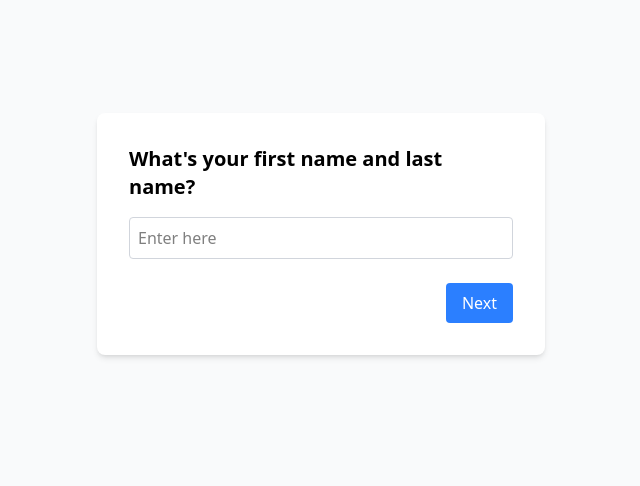
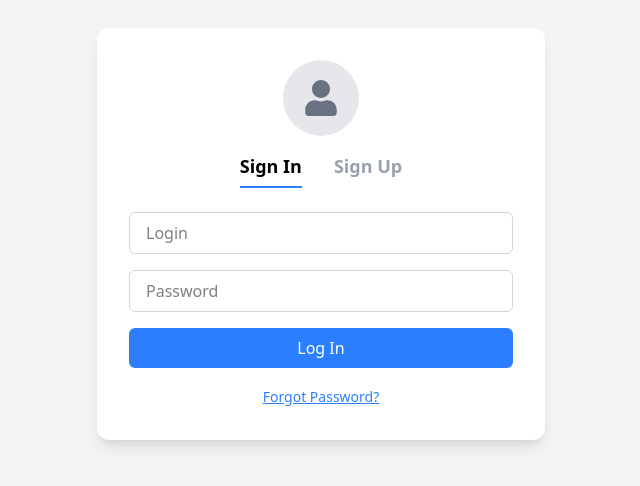
Before and after one commit to agc6/plan.it, a React (Vite) app in the folder client/: page /get-started in a window 1280 px wide. Shown: the part 166-652 px from the top of the page, without its empty margins (319-959 px from the left). Built offline with nearby package versions, Linux system fonts and the light colour scheme.

Commit message:
fixed the GetStarted to Login or Sign up

```diff
--- a/client/src/components/GetStarted.jsx
+++ b/client/src/components/GetStarted.jsx
@@ -1,85 +1,191 @@
-// I wan tto chnage this somewhere else I dont want this to be the main get strated
-//Goal is to a have a nice Loig in or sign up
-//if sign up then itll be the code similar to this under here
+//my idea of the Get started unless ot be moved elsewhere
 import { useState } from 'react';
-import { motion, AnimatePresence } from 'framer-motion';
-import { FaArrowLeft } from 'react-icons/fa';
+import { motion, AnimatePresence } from 'framer-motion'; // For adding animations to components
+import { FaUser } from 'react-icons/fa'; // Icon for user; can be replaced with an image if desired
 
-const steps = [
-  { id: 1, question: "What's your first name and last name?", field: "name" },
-  { id: 2, question: "What's your phone number?", field: "phone" },
-  { id: 3, question: "What are you using this for? (School, work, teacher, etc.)", field: "usage" },
-];
+// The GetStarted component renders a user authentication form that allows users to either sign in or sign up.
+const GetStarted = () => {
+  // State to manage which tab is active ("signin" or "signup")
+  const [activeTab, setActiveTab] = useState("signin");
 
-const GetStarted = () => {
-  const [step, setStep] = useState(0);
-  const [formData, setFormData] = useState({
-    name: '',
-    phone: '',
-    usage: '',
-  });
+  // State to store input values for the sign-in form
+  const [signinData, setSigninData] = useState({ login: "", password: "" });
+  // State to store input values for the sign-up form
+  const [signupData, setSignupData] = useState({ fullname: "", email: "", password: "" });
 
-  const handleNext = () => {
-    if (step < steps.length - 1) {
-      setStep(prev => prev + 1);
-    } else {
-      // Final submission logic here (e.g., API call)
-      console.log("Form submitted:", formData);
-    }
+  // Handler for updating sign-in input fields (controlled input)
+  const handleSigninChange = (e) =>
+    setSigninData({ ...signinData, [e.target.name]: e.target.value });
+
+  // Handler for updating sign-up input fields (controlled input)
+  const handleSignupChange = (e) =>
+    setSignupData({ ...signupData, [e.target.name]: e.target.value });
+
+  // Placeholder function for sign-in form submission
+  const handleSigninSubmit = (e) => {
+    e.preventDefault();
+    console.log("Sign In Data:", signinData);
   };
 
-  const handleBack = () => {
-    if (step > 0) {
-      setStep(prev => prev - 1);
-    }
+  // Placeholder function for sign-up form submission
+  const handleSignupSubmit = (e) => {
+    e.preventDefault();
+    console.log("Sign Up Data:", signupData);
   };
 
-  const handleChange = (e) => {
-    setFormData({ ...formData, [e.target.name]: e.target.value });
-  };
+  return (
+    // Container with a minimum full-screen height, centering its children
+    <div className="min-h-screen flex items-center justify-center bg-gray-100 p-4">
+      {/* Card container for the form with a white background, rounded corners, and shadow */}
+      <div className="w-full max-w-md bg-white rounded-xl shadow-lg p-8">
 
-  const currentStep = steps[step];
+        {/* --- User Icon Section --- */}
+        <div className="flex justify-center mb-4">
+          {/*
+            User icon section: displays a round background with a user icon in the center.
+            You can replace this with an image by swapping out the FaUser component.
+          */}
+          <div className="bg-gray-200 rounded-full p-5">
+            <FaUser className="text-gray-500 text-4xl" />
+          </div>
+        </div>
 
-  return (
-    <div className="min-h-screen flex items-center justify-center bg-gray-50 p-4">
-      <AnimatePresence exitBeforeEnter>
-        <motion.div
-          key={currentStep.id}
-          initial={{ opacity: 0, x: 100 }}
-          animate={{ opacity: 1, x: 0 }}
-          exit={{ opacity: 0, x: -100 }}
-          transition={{ duration: 0.5 }}
-          className="w-full max-w-md bg-white p-8 rounded-lg shadow-md"
+        {/* --- Tab Headers (Switch between Sign In and Sign Up) --- */}
+        <div className="flex justify-center space-x-8 mb-6">
+          {/* Sign In Tab Header */}
+          <div className="relative pb-2 cursor-pointer group">
+            <h2
+              onClick={() => setActiveTab("signin")}
+              className={`text-lg font-semibold transition-colors ${
+                activeTab === "signin" ? "text-black" : "text-gray-400 group-hover:text-gray-600"
+              }`}
             >
-          <h2 className="text-xl font-semibold mb-4">{currentStep.question}</h2>
+              Sign In
+            </h2>
+            {/* Animated underline effect: visible when active or on hover */}
+            <span
+              className={`absolute left-0 bottom-0 h-[2px] bg-blue-500 transition-all duration-300
+                ${activeTab === "signin" ? "w-full" : "w-0 group-hover:w-full"}
+              `}
+            ></span>
+          </div>
+
+          {/* Sign Up Tab Header */}
+          <div className="relative pb-2 cursor-pointer group">
+            <h2
+              onClick={() => setActiveTab("signup")}
+              className={`text-lg font-semibold transition-colors ${
+                activeTab === "signup" ? "text-black" : "text-gray-400 group-hover:text-gray-600"
+              }`}
+            >
+              Sign Up
+            </h2>
+            {/* Animated underline effect similar to Sign In */}
+            <span
+              className={`absolute left-0 bottom-0 h-[2px] bg-blue-500 transition-all duration-300
+                ${activeTab === "signup" ? "w-full" : "w-0 group-hover:w-full"}
+              `}
+            ></span>
+          </div>
+        </div>
+
+        {/* --- Animated Form Section --- */}
+        <AnimatePresence mode="wait">
+          {activeTab === "signin" ? (
+            // Sign In Form with framer-motion animations on enter/exit
+            <motion.form
+              key="signin"
+              onSubmit={handleSigninSubmit}
+              initial={{ opacity: 0, y: -20 }}
+              animate={{ opacity: 1, y: 0 }}
+              exit={{ opacity: 0, y: 20 }}
+              transition={{ duration: 0.3 }}
+            >
+              {/* Login input field */}
               <input
                 type="text"
-            name={currentStep.field}
-            value={formData[currentStep.field]}
-            onChange={handleChange}
-            placeholder="Enter here"
-            className="w-full border border-gray-300 p-2 rounded mb-6"
+                name="login"
+                value={signinData.login}
+                onChange={handleSigninChange}
+                placeholder="Login"
+                className="block w-full mb-4 px-4 py-2 border border-gray-300 rounded-md focus:outline-none
+                           focus:ring-2 focus:ring-blue-400"
               />
-          <div className="flex justify-between items-center">
-            {step > 0 ? (
+              {/* Password input field */}
+              <input
+                type="password"
+                name="password"
+                value={signinData.password}
+                onChange={handleSigninChange}
+                placeholder="Password"
+                className="block w-full mb-4 px-4 py-2 border border-gray-300 rounded-md focus:outline-none
+                           focus:ring-2 focus:ring-blue-400"
+              />
+              {/* Submit button for Sign In */}
               <button
-                onClick={handleBack}
-                className="flex items-center text-blue-500 hover:text-blue-700"
+                type="submit"
+                className="block w-full bg-blue-500 text-white py-2 rounded-md hover:bg-blue-600 transition-colors"
               >
-                <FaArrowLeft className="mr-1" /> Back
+                Log In
               </button>
+              {/* Link for password recovery */}
+              <div className="text-center mt-4">
+                <a href="#" className="text-sm text-blue-500 hover:text-blue-700 underline">
+                  Forgot Password?
+                </a>
+              </div>
+            </motion.form>
           ) : (
-              <div /> // Placeholder to keep spacing consistent
+            // Sign Up Form with similar animations as Sign In form
+            <motion.form
+              key="signup"
+              onSubmit={handleSignupSubmit}
+              initial={{ opacity: 0, y: -20 }}
+              animate={{ opacity: 1, y: 0 }}
+              exit={{ opacity: 0, y: 20 }}
+              transition={{ duration: 0.3 }}
+            >
+              {/* Full name input field */}
+              <input
+                type="text"
+                name="fullname"
+                value={signupData.fullname}
+                onChange={handleSignupChange}
+                placeholder="Full Name"
+                className="block w-full mb-4 px-4 py-2 border border-gray-300 rounded-md focus:outline-none
+                           focus:ring-2 focus:ring-blue-400"
+              />
+              {/* Email input field */}
+              <input
+                type="email"
+                name="email"
+                value={signupData.email}
+                onChange={handleSignupChange}
+                placeholder="Email"
+                className="block w-full mb-4 px-4 py-2 border border-gray-300 rounded-md focus:outline-none
+                           focus:ring-2 focus:ring-blue-400"
+              />
+              {/* Password input field */}
+              <input
+                type="password"
+                name="password"
+                value={signupData.password}
+                onChange={handleSignupChange}
+                placeholder="Password"
+                className="block w-full mb-4 px-4 py-2 border border-gray-300 rounded-md focus:outline-none
+                           focus:ring-2 focus:ring-blue-400"
+              />
+              {/* Submit button for Sign Up */}
+              <button
+                type="submit"
+                className="block w-full bg-blue-500 text-white py-2 rounded-md hover:bg-blue-600 transition-colors"
+              >
+                Sign Up
+              </button>
+            </motion.form>
           )}
-            <button
-              onClick={handleNext}
-              className="bg-blue-500 text-white px-4 py-2 rounded hover:bg-blue-600"
-            >
-              {step < steps.length - 1 ? "Next" : "Submit"}
-            </button>
+        </AnimatePresence>
       </div>
-        </motion.div>
-      </AnimatePresence>
     </div>
   );
 };
```
Lines whose indentation alone changed are shown as unchanged.
